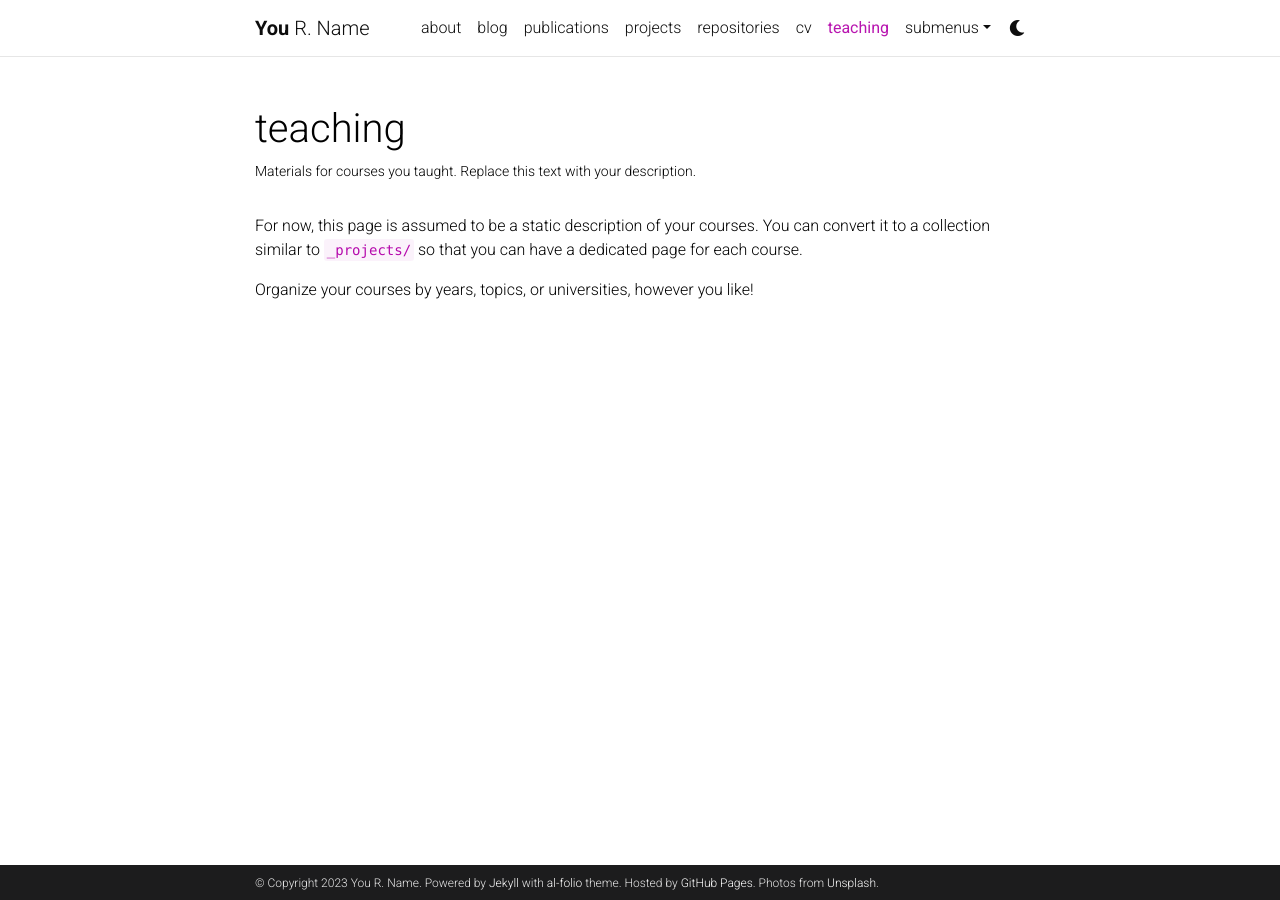
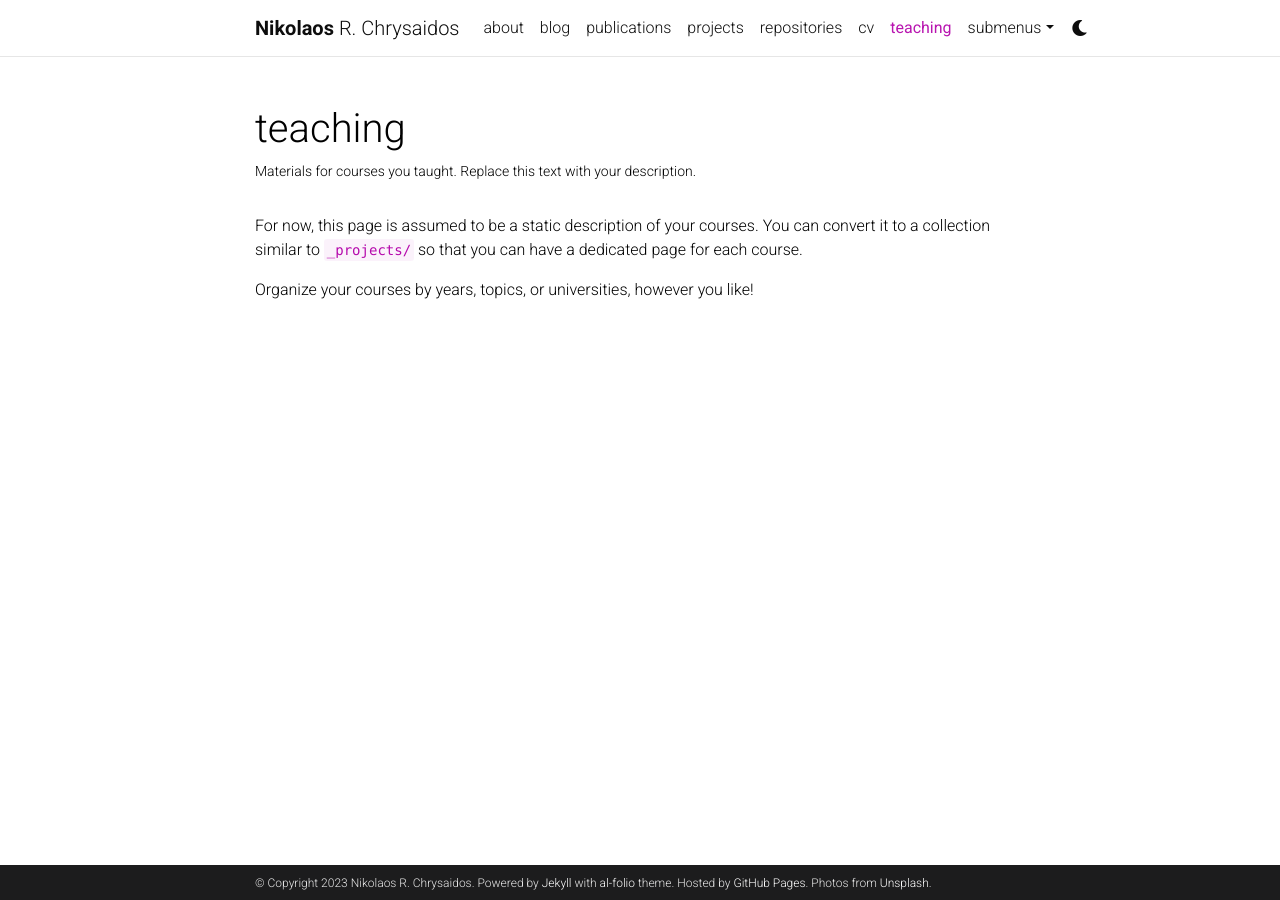
Before and after one commit to virqdroid/virqdroid.github.io, a Jekyll site: the page built from _pages/teaching.md, in a window 1280 px wide. Built offline with Jekyll 4.4.1, drawn with Linux system fonts in a browser that asks for light colours; comment, search, counter and statistics services are not loaded; a style sheet for code colours, icons or effects is not loaded.

Commit message:
Update _config.yml

```diff
--- a/_config.yml
+++ b/_config.yml
@@ -3,9 +3,9 @@
 # -----------------------------------------------------------------------------
 
 title: blank # the website title (if blank, full name will be used instead)
-first_name: You
+first_name: Nikolaos
 middle_name: R.
-last_name: Name
+last_name: Chrysaidos
 email: you@example.com
 description: > # the ">" symbol means to ignore newlines until "footer_text:"
   A simple, whitespace theme for academics. Based on [*folio](https://github.com/bogoli/-folio) design.
```
